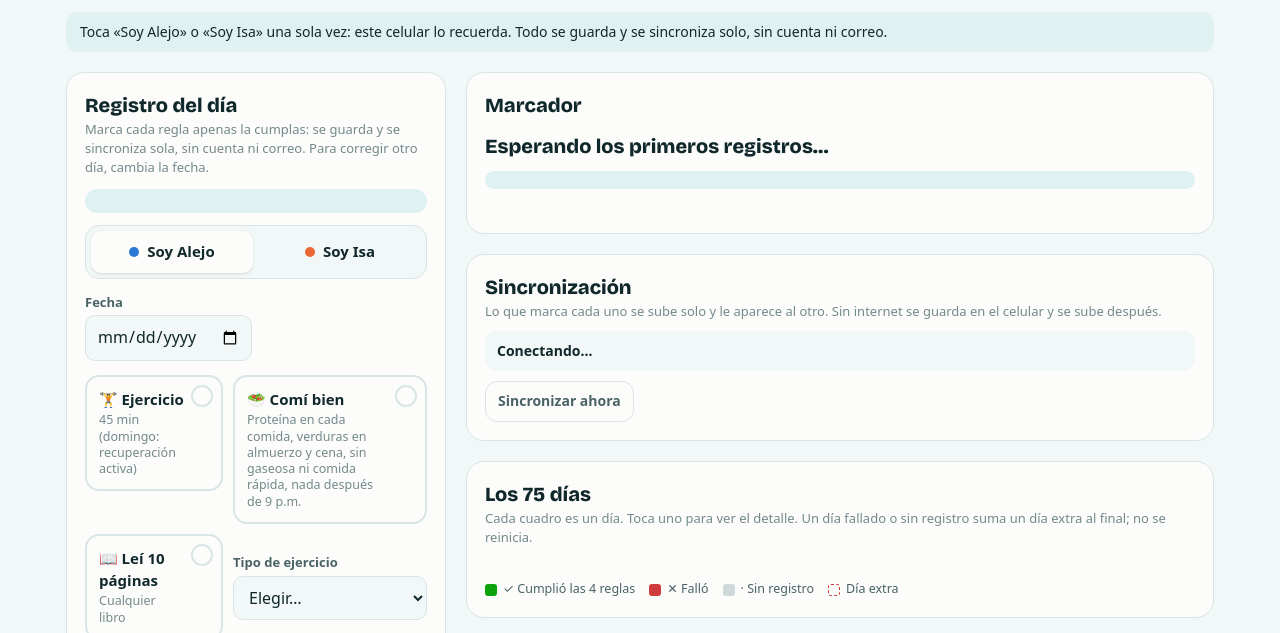
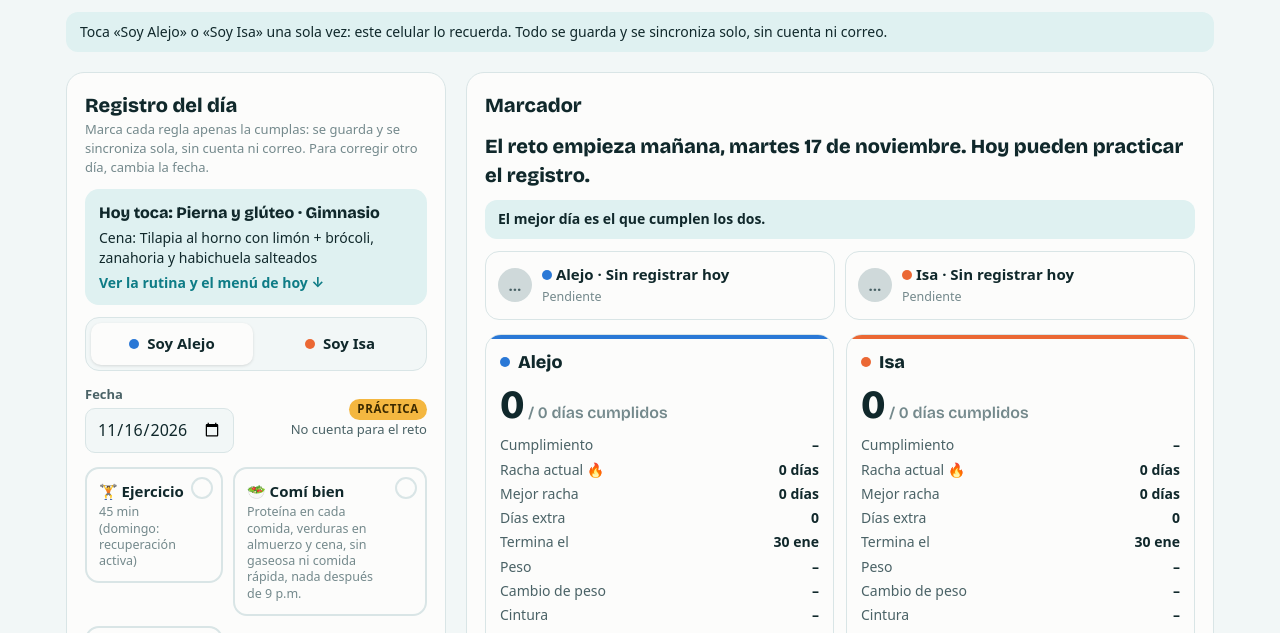
Before and after one commit to AlejandroPerez8/reto75, a plain HTML site: page index.html in a window 1280 px wide. Shown: the part 162-795 px from the top of the page. Drawn offline with nearby package versions, Linux system fonts and the light colour scheme.

Commit message:
Restaura las funciones de fecha que faltaban
Co-Authored-By: Claude Fable 5.2 <noreply@anthropic.com>

```diff
--- a/index.html
+++ b/index.html
@@ -460,6 +460,16 @@ function keySave(){
   CLAVE=k; try{localStorage.setItem("reto75-clave",k)}catch(e){} NET.err=""; $("keyIn").value=""; sync();
 }
 
+// ---- dates (local, noon to avoid DST edges)
+const pd=s=>{const[a,b,c]=s.split("-").map(Number);return new Date(a,b-1,c,12)};
+const fd=d=>`${d.getFullYear()}-${String(d.getMonth()+1).padStart(2,"0")}-${String(d.getDate()).padStart(2,"0")}`;
+const add=(s,n)=>{const d=pd(s);d.setDate(d.getDate()+n);return fd(d)};
+const diff=(a,b)=>Math.round((pd(a)-pd(b))/864e5);
+const today=()=>fd(new Date());
+const nice=s=>{const d=pd(s);return `${d.getDate()} ${MES[d.getMonth()]}`};
+const dayOf=s=>diff(s,START)+1;
+const esc=t=>String(t??"").replace(/[&<>"]/g,c=>({"&":"&amp;","<":"&lt;",">":"&gt;",'"':"&quot;"}[c]));
+
 try{const v=localStorage.getItem("reto75-persona");if(v&&P[v]){S.persona=v;S.first=false}}catch(e){}
 
 // ---- rules
```
